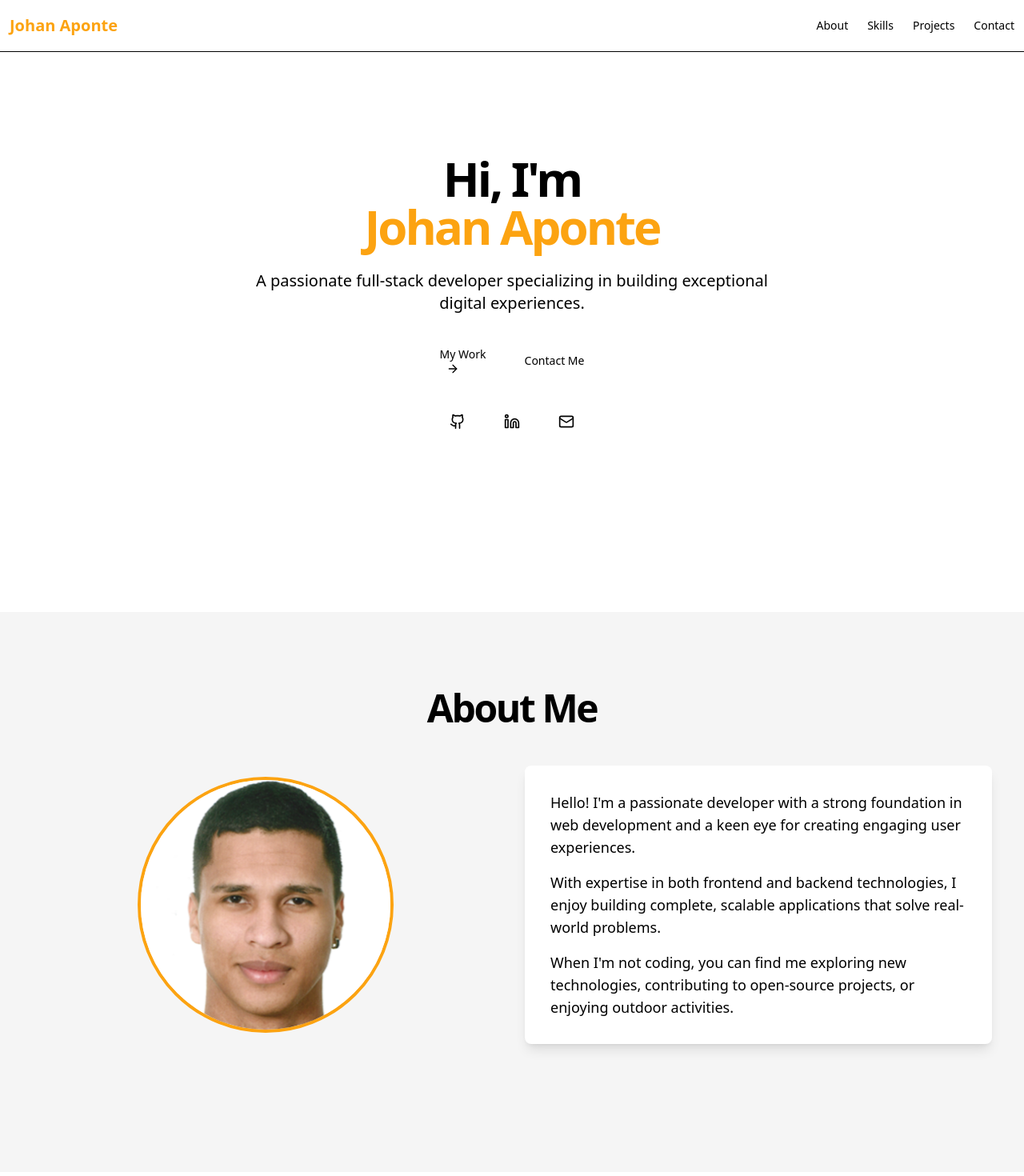
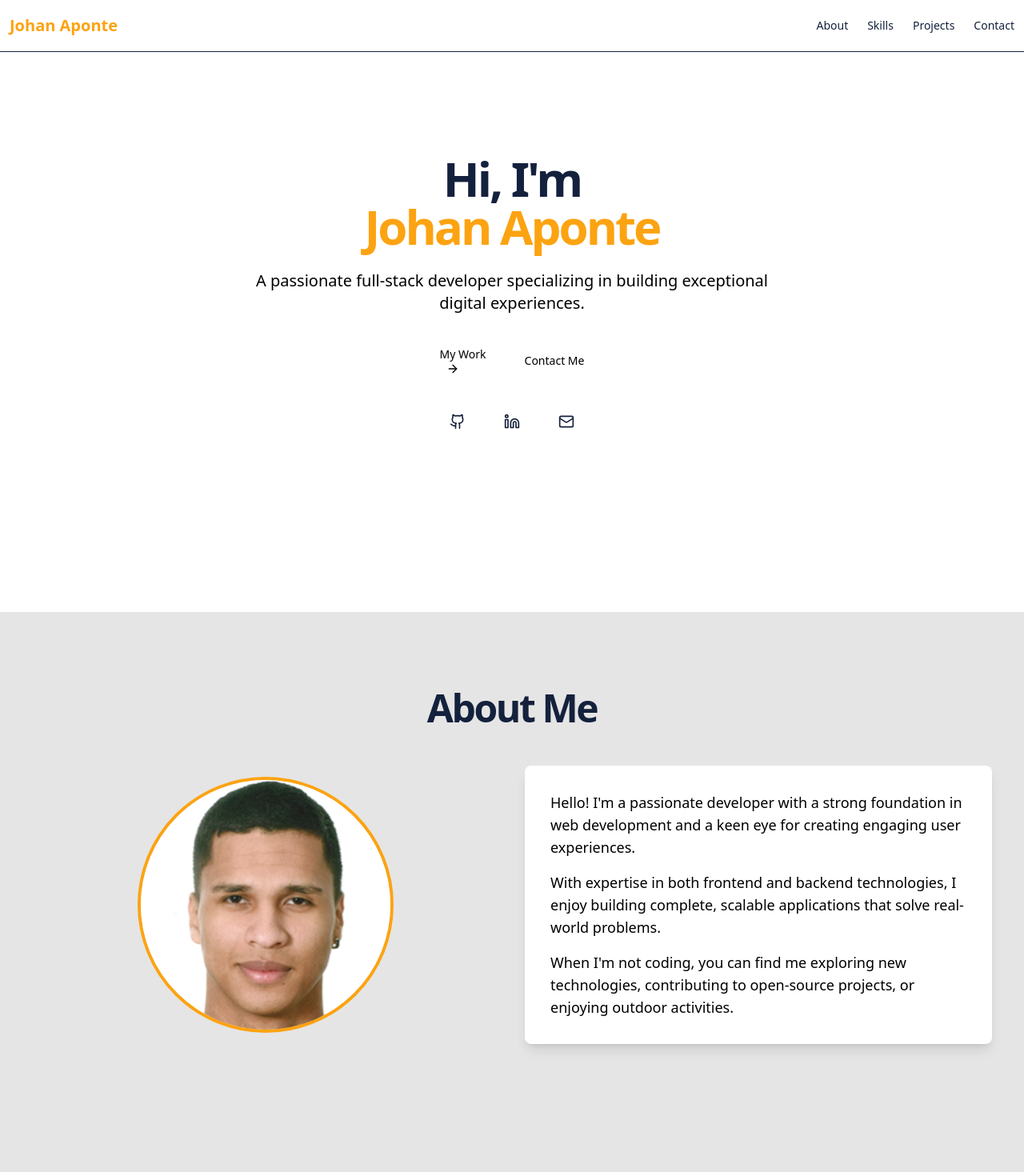
Before and after one commit to WDJohanWD/portfolio_johan, a React (Vite) app: page / in a window 1280 px wide. Shown: the top 1470 px of the page at 80% size. Built offline with nearby package versions, Linux system fonts and the light colour scheme.

Commit message:
New color secondary

```diff
--- a/src/components/Footer.jsx
+++ b/src/components/Footer.jsx
@@ -4,7 +4,7 @@ import {Link} from "react-router-dom"
 
 export function Footer() {
   return (
-    <footer className="border-t py-8 md:py-12">
+    <footer className="border-t py-8 md:py-12 text-secondary ">
       <div className="container flex flex-col md:flex-row justify-between items-center gap-4 md:gap-0">
         <div className="text-center md:text-left">
           <p className="text-sm text-muted-foreground">© {new Date().getFullYear()} Johan Fernando Aponte Valencia. All rights reserved.</p>
--- a/src/components/Header.jsx
+++ b/src/components/Header.jsx
@@ -8,7 +8,7 @@ export function Header() {
   const [isMenuOpen, setIsMenuOpen] = useState(false)
 
   return (
-    <header className="sticky top-0 z-40 w-full border-b bg-background/95 backdrop-blur supports-[backdrop-filter]:bg-background/60 px-3">
+    <header className="sticky top-0 z-40 w-full border-b border-secondary bg-background/95 backdrop-blur supports-[backdrop-filter]:bg-background/60 px-3 text-secondary">
       <div className="container flex h-16 items-center justify-between">
         <div className="flex items-center gap-2">
           <Link to="/" className="font-bold text-xl text-primary">
@@ -18,18 +18,18 @@ export function Header() {
 
         {/* Desktop Navigation */}
         <nav className="hidden md:flex gap-6">
-          <Link to="#about" className="text-sm font-medium hover:text-primary transition-colors">
+          <a href="#about" className="text-sm font-medium hover:text-primary transition-colors">
             About
-          </Link>
-          <Link to="#skills" className="text-sm font-medium hover:text-primary transition-colors">
+          </a>
+          <a href="#skills" className="text-sm font-medium hover:text-primary transition-colors">
             Skills
-          </Link>
-          <Link to="#projects" className="text-sm font-medium hover:text-primary transition-colors">
+          </a>
+          <a href="#projects" className="text-sm font-medium hover:text-primary transition-colors">
             Projects
-          </Link>
-          <Link to="#contact" className="text-sm font-medium hover:text-primary transition-colors">
+          </a>
+          <a href="#contact" className="text-sm font-medium hover:text-primary transition-colors">
             Contact
-          </Link>
+          </a>
         </nav>
 
         {/* Mobile Navigation Toggle */}
--- a/src/index.css
+++ b/src/index.css
@@ -3,6 +3,6 @@
 @theme{
 
     --color-primary: #fca311;
-
-    --color-bg-primary: #F5F5F5;
+    --color-secondary: #14213d;
+    --color-bg-primary: #e5e5e5;
 }
--- a/src/sections/About.jsx
+++ b/src/sections/About.jsx
@@ -5,7 +5,7 @@ export function About() {
   return (
     <section id="about" className="h-175 py-16 px-10 md:py-24 bg-bg-primary">
       <div className="container">
-        <h2 className="text-3xl font-bold tracking-tighter sm:text-4xl md:text-5xl text-center mb-12">About Me</h2>
+        <h2 className="text-3xl font-bold tracking-tighter sm:text-4xl md:text-5xl text-center mb-12 text-secondary">About Me</h2>
         <div className="grid md:grid-cols-2 gap-8 items-center">
           <div className="flex justify-center">
             <div className="relative w-64 h-64 md:w-80 md:h-80 rounded-full overflow-hidden border-4 border-primary">
--- a/src/sections/Hero.jsx
+++ b/src/sections/Hero.jsx
@@ -7,7 +7,7 @@ export function Hero() {
     <section className="h-175 relative  pt-24 md:pt-32  ">
       <div className="container flex flex-col items-center text-center">
         <h1 className="text-4xl font-bold tracking-tighter sm:text-5xl md:text-6xl">
-          <span className="block">Hi, I'm </span>
+          <span className="block text-secondary">Hi, I'm </span>
           <span className="block text-primary">Johan Aponte</span>
         </h1>
         <p className="mt-6 max-w-[42rem] text-muted-foreground text-xl">
@@ -15,9 +15,9 @@ export function Hero() {
         </p>
         <div className="mt-8 flex flex-wrap justify-center gap-4">
           <Button asChild>
-            <Link to="#projects">
+            <a href="#projects">
               <p>My Work <ArrowRight className="ml-2 h-4 w-4" /></p>
-            </Link>
+            </a>
           </Button>
           <Button variant="outline" asChild>
             <Link to="#contact">Contact Me</Link>
@@ -26,19 +26,19 @@ export function Hero() {
         <div className="mt-8 flex items-center justify-center gap-4">
           <Button variant="ghost" size="icon" asChild>
             <Link to="https://github.com/wdjohanwd" target="_blank" rel="noopener noreferrer">
-              <Github className="h-5 w-5" />
+              <Github className="h-5 w-5 text-secondary" />
               <span className="sr-only">GitHub</span>
             </Link>
           </Button>
           <Button variant="ghost" size="icon" asChild>
             <Link to="https://linkedin.com/in/johan-aponte-6b74a8329" target="_blank" rel="noopener noreferrer">
-              <Linkedin className="h-5 w-5" />
+              <Linkedin className="h-5 w-5 text-secondary" />
               <span className="sr-only">LinkedIn</span>
             </Link>
           </Button>
           <Button variant="ghost" size="icon" asChild>
             <Link to="mailto:wdjohanwd@gmail.com">
-              <Mail className="h-5 w-5" />
+              <Mail className="h-5 w-5 text-secondary" />
               <span className="sr-only">Email</span>
             </Link>
           </Button>
--- a/src/sections/Projects.jsx
+++ b/src/sections/Projects.jsx
@@ -12,7 +12,7 @@ export function Projects() {
   return (
     <section id="projects" className="py-16 px-10 md:py-24 bg-bg-primary">
       <div className="container">
-        <h2 className="text-3xl font-bold tracking-tighter sm:text-4xl md:text-5xl text-center mb-12">My Projects</h2>
+        <h2 className="text-3xl font-bold tracking-tighter sm:text-4xl md:text-5xl text-center mb-12 text-secondary">My Projects</h2>
         <div className="grid md:grid-cols-2 lg:grid-cols-3 gap-6">
           <ProjectCard
             title="CultureFit - Gym Management"
@@ -30,7 +30,7 @@ export function Projects() {
           />
           <ProjectCard
             title="Python Trivial Game"
-            description="A game in python terminal, with questions and answers."
+            description="A game in python terminal, with questions and answers. It is a project with POO concepts."
             image={trivial}
             tags={["Python"]}
             repoLink="https://github.com/WDJohanWD/proyecto_poo"
@@ -57,12 +57,12 @@ export function Projects() {
 
 function ProjectCard({ title, description, image, tags,  repoLink }) {
   return (
-    <Card className="overflow-hidden h-full flex flex-col">
+    <Card className="overflow-hidden h-full flex flex-col hover:-translate-y-3 hover:border-2 hover:border-secondary transition-transform duration-300 ease-in-out ">
       <div className="relative h-48 w-full">
         <img src={image} alt={title} className="object-cover w-full h-full" />
       </div>
       <CardHeader>
-        <CardTitle>{title}</CardTitle>
+        <CardTitle className="text-secondary">{title}</CardTitle>
         <CardDescription>{description}</CardDescription>
       </CardHeader>
       <CardContent>
@@ -78,8 +78,8 @@ function ProjectCard({ title, description, image, tags,  repoLink }) {
         <div className="flex gap-2">
 
           <Button size="sm" variant="outline">
-            <a href={repoLink} target="_blank" rel="noopener noreferrer" className="flex items-center">
-              <Github className="mr-2 h-4 w-4" />
+            <a href={repoLink} target="_blank" rel="noopener noreferrer" className="flex items-center text-secondary">
+              <Github className="mr-2 h-4 w-4 text-secondary" />
               Code
             </a>
           </Button>
--- a/src/sections/Skills.jsx
+++ b/src/sections/Skills.jsx
@@ -6,7 +6,7 @@ export function Skills() {
     return (
         <section id="skills" className="h-175 py-16 md:py-24 mb-20 px-10">
             <div className="container">
-                <h2 className="text-3xl font-bold tracking-tighter sm:text-4xl md:text-5xl text-center mb-12">
+                <h2 className="text-3xl font-bold tracking-tighter sm:text-4xl md:text-5xl text-center mb-12 text-secondary">
                     My Skills
                 </h2>
                 <div className="grid sm:grid-cols-2 lg:grid-cols-3 gap-6">
@@ -49,7 +49,7 @@ export function Skills() {
 
 function SkillCard({ icon, title, skills }) {
     return (
-        <Card className="h-full">
+        <Card className="h-full hover:-translate-y-3 transition-transform duration-300 ease-in-out hover:border-2 hover:border-primary">
             <CardContent className="p-6 flex flex-col items-center text-center">
                 <div className="mb-4">{icon}</div>
                 <h3 className="text-xl font-bold mb-4">{title}</h3>
```
